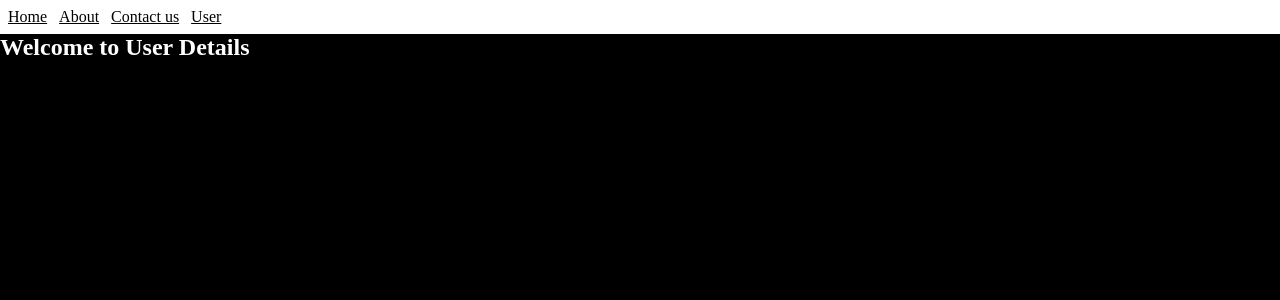
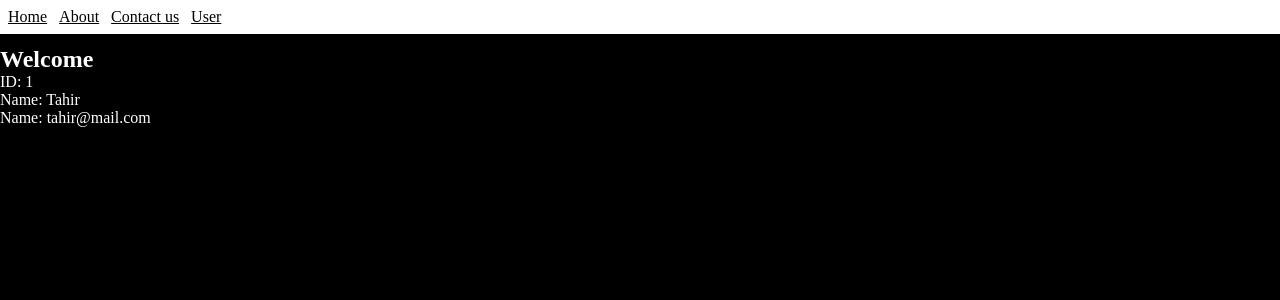
Before and after one commit to m-tahir236/asset-management, a React (Vite) app: page /user/1 in a window 1280 px wide. Shown: the top 300 px of the page. Built offline with nearby package versions, Linux system fonts and the light colour scheme.

Commit message:
useParams Hook

```diff
--- a/src/components/Navbar.jsx
+++ b/src/components/Navbar.jsx
@@ -14,6 +14,7 @@ const Navbar = () => {
           display: "flex",
           gap: "12px",
           padding: "8px",
+          marginBottom: "12px", // TODO - Remove
           backgroundColor: "white",
         }}
       >
--- /dev/null
+++ b/src/constants/constants.js
@@ -0,0 +1,22 @@
+export const users = [
+  {
+    id: 1,
+    name: "Tahir",
+    email: "tahir@mail.com",
+  },
+  {
+    id: 2,
+    name: "Aiman",
+    email: "aiman@mail.com",
+  },
+  {
+    id: 3,
+    name: "Raza",
+    email: "raza@mail.com",
+  },
+  {
+    id: 4,
+    name: "Zain",
+    email: "zain@mail.com",
+  },
+];
--- a/src/pages/UserDetails.jsx
+++ b/src/pages/UserDetails.jsx
@@ -1,9 +1,19 @@
 import React from "react";
+import { useParams } from "react-router-dom";
+import { users } from "../constants/constants";
 
 const UserDetails = () => {
+  const { id: userId } = useParams();
+  const user = users.find((user) => user.id === parseInt(userId));
+
+  if (!user) return <p>Loading</p>;
+
   return (
     <div>
-      <h2>Welcome to User Details</h2>
+      <h2>Welcome</h2>
+      <p>ID: {user.id}</p>
+      <p>Name: {user.name}</p>
+      <p>Name: {user.email}</p>
     </div>
   );
 };
--- a/src/pages/Users.jsx
+++ b/src/pages/Users.jsx
@@ -1,29 +1,8 @@
 import React from "react";
 import { Link } from "react-router-dom";
+import { users } from "../constants/constants";
 
 const Users = () => {
-  const users = [
-    {
-      id: 1,
-      name: "Tahir",
-      email: "tahir@mail.com",
-    },
-    {
-      id: 2,
-      name: "Aiman",
-      email: "aiman@mail.com",
-    },
-    {
-      id: 3,
-      name: "Raza",
-      email: "raza@mail.com",
-    },
-    {
-      id: 4,
-      name: "Zain",
-      email: "zain@mail.com",
-    },
-  ];
   return (
     <>
       {users.map((user, index) => (
```
